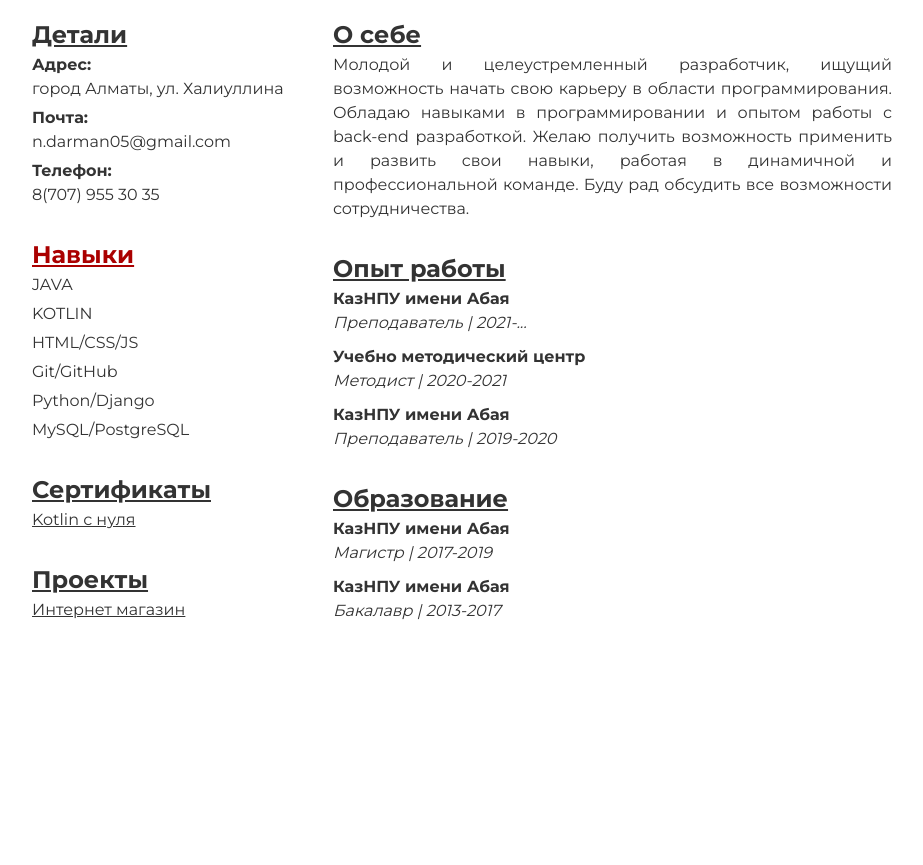
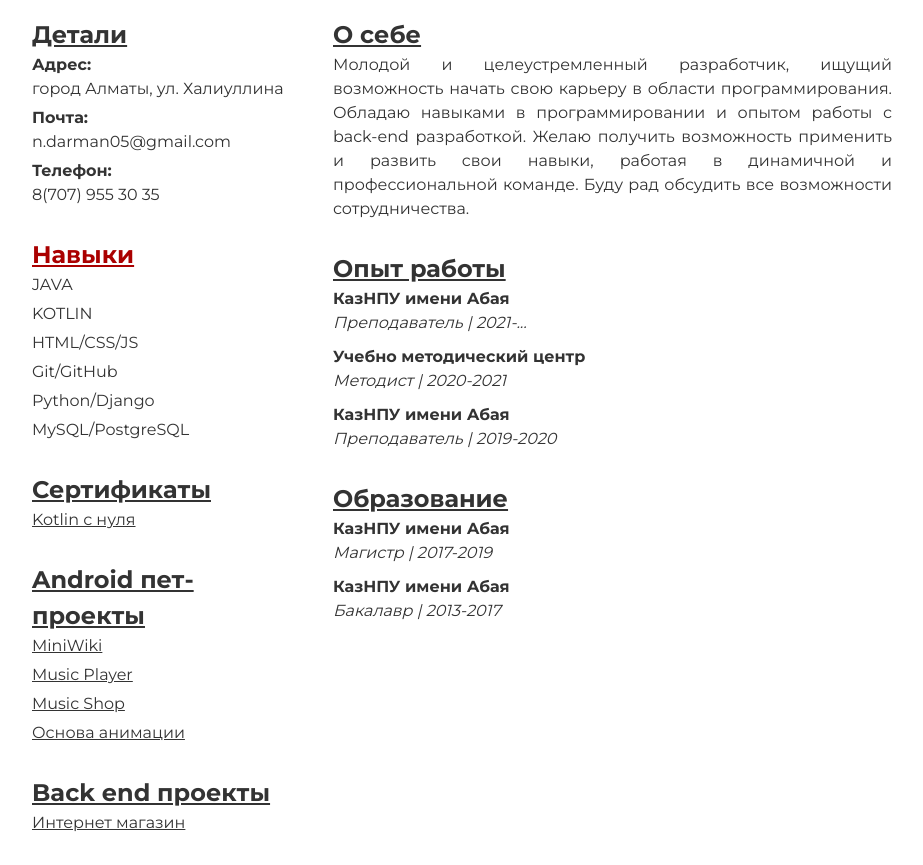
Before and after one commit to ndarman05/ndarman05.github.io, a plain HTML site: page index.html in a window 1280 px wide. Shown: the part 95-960 px from the top of the page, without its empty margins (178-1101 px from the left). Before the commit the page ends 800 px from the top, so only its background shows below. Drawn offline with Linux system fonts and the light colour scheme.

Commit message:
Added android projects

```diff
--- a/index.html
+++ b/index.html
@@ -38,7 +38,15 @@
             <li><a href="https://www.udemy.com/certificate/UC-e0b9433f-ca66-45a7-9031-09f17d85d9ed/" target="_blank">Kotlin с нуля</a></li>
           </ul>
 
-          <h2>Проекты</h2>
+          <h2>Android пет-проекты</h2>
+          <ul class="border-bottom">
+            <li><a href="https://github.com/ndarman05/miniwiki" target="_blank">MiniWiki</a></li>
+            <li><a href="https://github.com/ndarman05/android_music_player" target="_blank">Music Player</a></li>
+            <li><a href="https://github.com/ndarman05/android_music_shop" target="_blank">Music Shop</a></li>
+            <li><a href="https://github.com/ndarman05/android_animation" target="_blank">Основа анимации</a></li>
+          </ul>
+
+          <h2>Back end проекты</h2>
           <ul class="border-bottom">
             <li><a href="https://darman.kz/" target="_blank">Интернет магазин</a></li>
           </ul>
```
